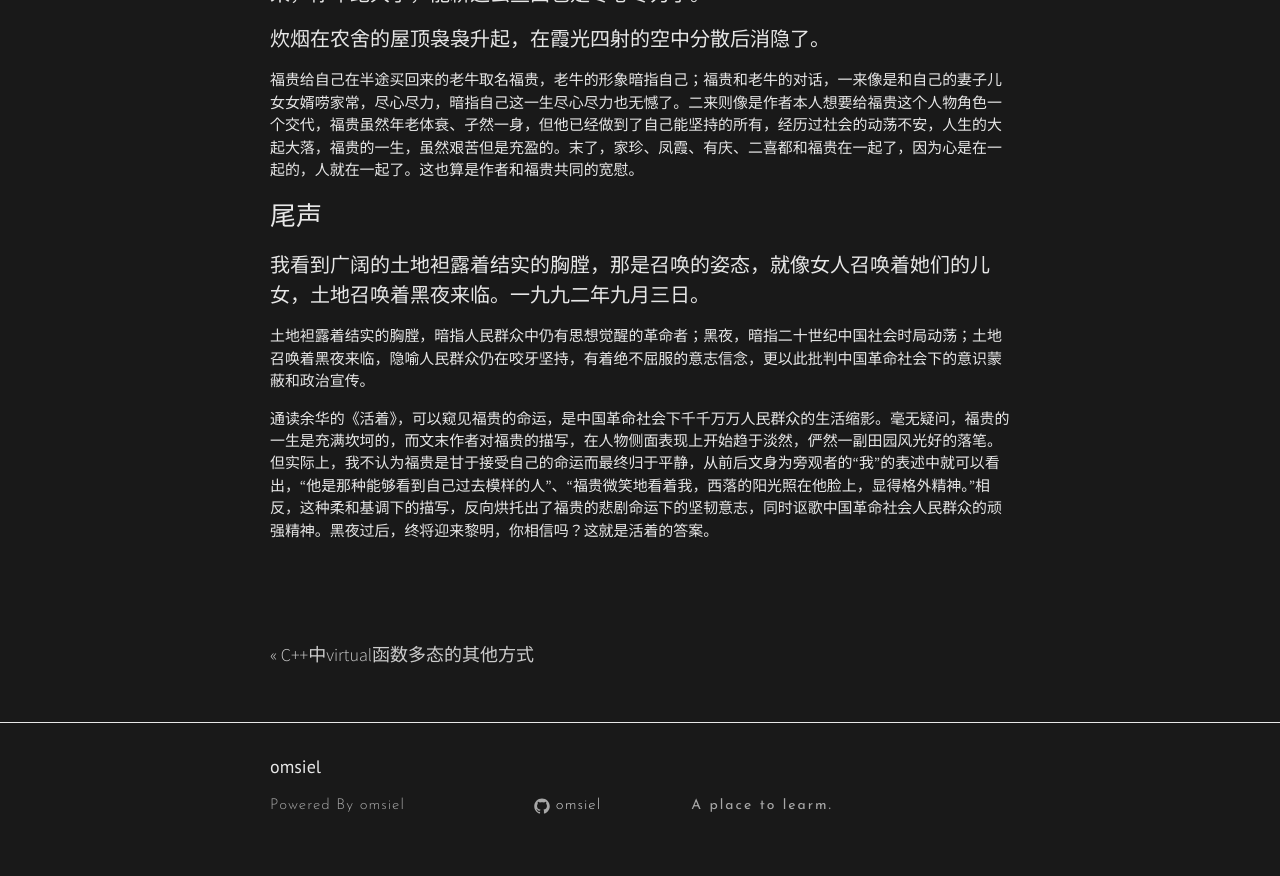
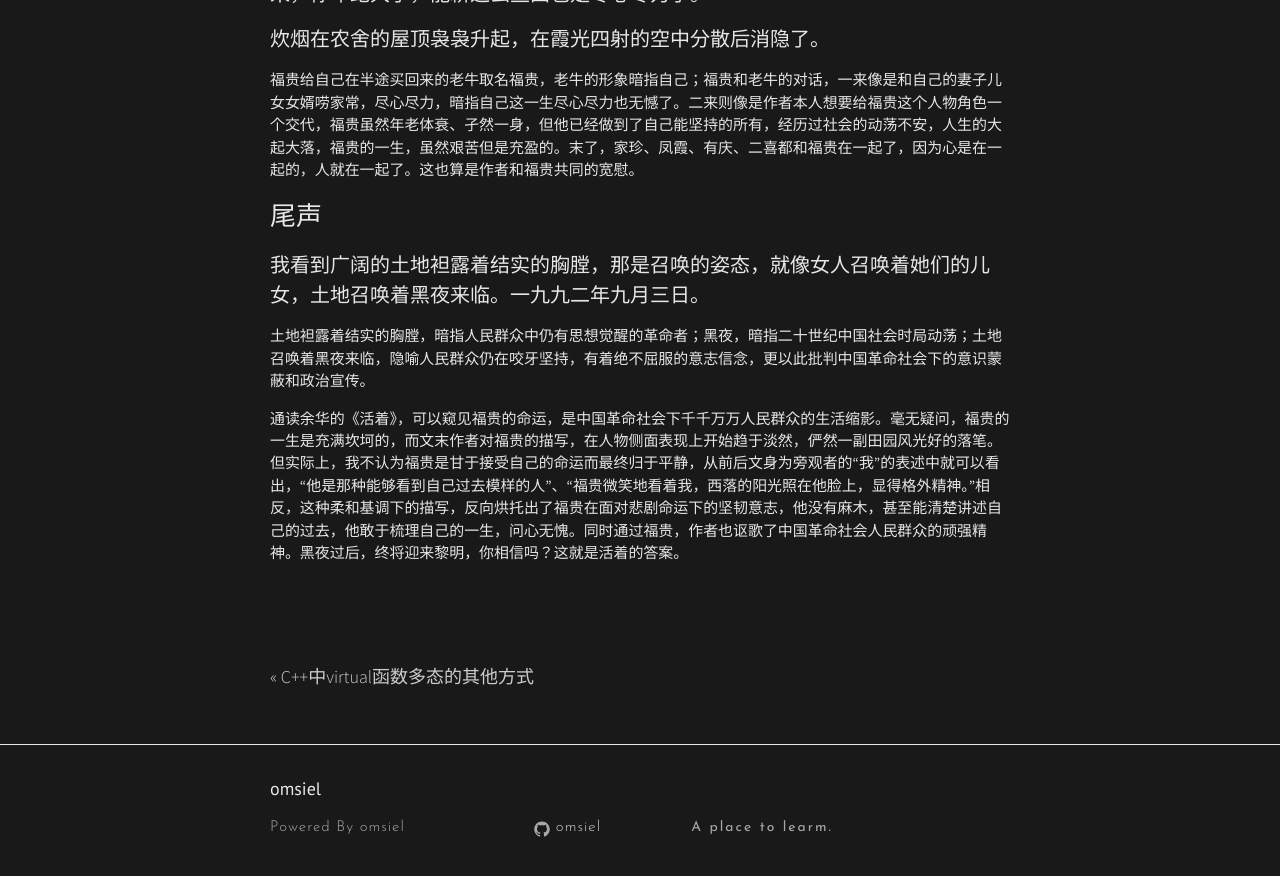
Before and after one commit to omsiel/omsiel.github.io, a Jekyll site: the page built from _posts/2019-05-18-活着.md, in a window 1280 px wide and 900 px high, scrolled down 6045 px. Shown: the top 876 px of the window. Built offline with Jekyll 4.4.1, drawn with Linux system fonts in a browser that asks for light colours; nearby versions of some CDN libraries.

Commit message:
修改文章

```diff
--- a/_posts/2019-05-18-活着.md
+++ b/_posts/2019-05-18-活着.md
@@ -169,4 +169,4 @@ categories: note
 
 ##### 土地袒露着结实的胸膛，暗指人民群众中仍有思想觉醒的革命者；黑夜，暗指二十世纪中国社会时局动荡；土地召唤着黑夜来临，隐喻人民群众仍在咬牙坚持，有着绝不屈服的意志信念，更以此批判中国革命社会下的意识蒙蔽和政治宣传。
 
-##### 通读余华的《活着》，可以窥见福贵的命运，是中国革命社会下千千万万人民群众的生活缩影。毫无疑问，福贵的一生是充满坎坷的，而文末作者对福贵的描写，在人物侧面表现上开始趋于淡然，俨然一副田园风光好的落笔。但实际上，我不认为福贵是甘于接受自己的命运而最终归于平静，从前后文身为旁观者的“我”的表述中就可以看出，“他是那种能够看到自己过去模样的人”、“福贵微笑地看着我，西落的阳光照在他脸上，显得格外精神。”相反，这种柔和基调下的描写，反向烘托出了福贵的悲剧命运下的坚韧意志，同时讴歌中国革命社会人民群众的顽强精神。黑夜过后，终将迎来黎明，你相信吗？这就是活着的答案。
+##### 通读余华的《活着》，可以窥见福贵的命运，是中国革命社会下千千万万人民群众的生活缩影。毫无疑问，福贵的一生是充满坎坷的，而文末作者对福贵的描写，在人物侧面表现上开始趋于淡然，俨然一副田园风光好的落笔。但实际上，我不认为福贵是甘于接受自己的命运而最终归于平静，从前后文身为旁观者的“我”的表述中就可以看出，“他是那种能够看到自己过去模样的人”、“福贵微笑地看着我，西落的阳光照在他脸上，显得格外精神。”相反，这种柔和基调下的描写，反向烘托出了福贵在面对悲剧命运下的坚韧意志，他没有麻木，甚至能清楚讲述自己的过去，他敢于梳理自己的一生，问心无愧。同时通过福贵，作者也讴歌了中国革命社会人民群众的顽强精神。黑夜过后，终将迎来黎明，你相信吗？这就是活着的答案。
```
